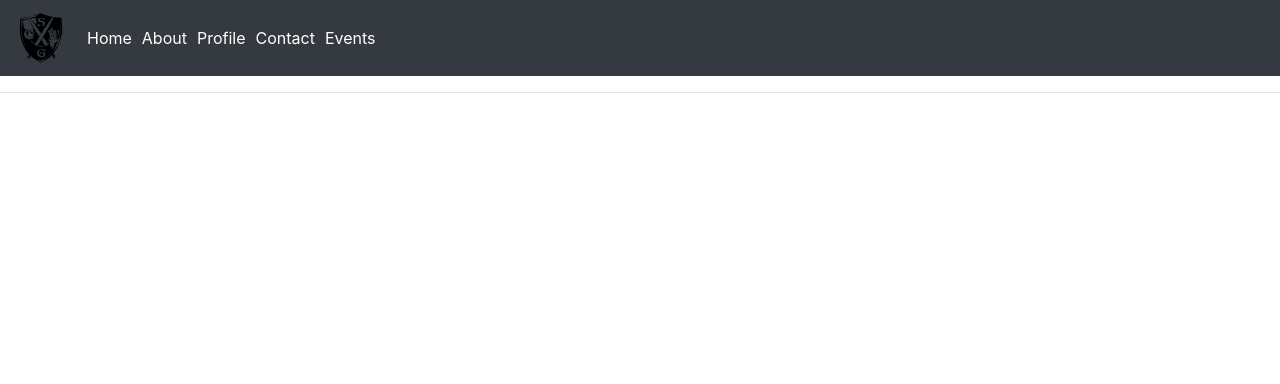
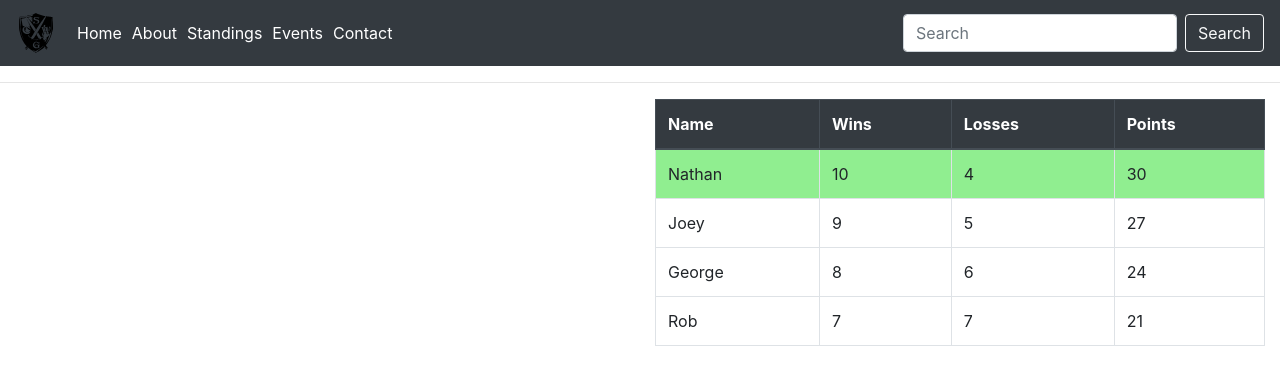
Before and after one commit to nathan-snelson/scwg, a React (Create React App) app: page / in a window 1280 px wide. Shown: the top 384 px of the page. Built offline with nearby package versions, Linux system fonts and the light colour scheme.

Commit message:
Added LeagueTable, data folder with test data and views

```diff
--- a/src/App.css
+++ b/src/App.css
@@ -46,3 +46,11 @@
 .link:hover {
   color: #ffffff;
 }
+
+.top {
+  background-color: lightgreen;
+}
+
+.default {
+  background-color: white;
+}
--- a/src/App.js
+++ b/src/App.js
@@ -10,26 +10,38 @@ import Form from 'react-bootstrap/Form';
 import FormControl from 'react-bootstrap/FormControl';
 import Button from 'react-bootstrap/Button';
 
+import Home from './views/Home';
+import Standings from './views/Standings';
+
 function App() {
   return (
     <Router>
       <div>
         <NavBar bg="dark" variant="dark">
           <NavBar.Brand>
-            <img src={scwglogo} alt="SCWG Logo" height="50" width="50" className="d-inline-block align-top"/>
+            <img src={scwglogo} alt="SCWG Logo" height="40" width="40" className="d-inline-block align-top"/>
           </NavBar.Brand>
 
           <NavBar.Collapse id="basic-navbar-nav">
             <Nav className="mr-auto">
               <Link className="link" to={'/'}>Home</Link>
               <Link className="link" to={'/about'}>About</Link>
-              <Link className="link" to={'/profile'}>Profile</Link>
+              <Link className="link" to={'/standings'}>Standings</Link>
+              <Link className="link" to={'/events'}>Events</Link>
               <Link className="link" to={'/contact'}>Contact</Link>
-              <Link className="link" to={'/events'}>Events</Link>
             </Nav>
+
+            <Form inline>
+                <FormControl type="text" placeholder="Search" className="mr-sm-2" />
+                <Button variant="outline-light">Search</Button>
+            </Form>
           </NavBar.Collapse>
         </NavBar>
         <hr />
+        <Switch>
+          <Route exact path='/' component={Home} />
+          <Route path='/standings' component={Standings} />
+        </Switch>
       </div>
     </Router>
   );
--- /dev/null
+++ b/src/components/LeagueTable.js
@@ -0,0 +1,55 @@
+import React from 'react';
+
+const LeagueTable = (props) => {
+    const {headers, rows} = props;
+
+    return (
+        <div className="input">
+            <table className="table table-bordered table-hover">
+                <TableHeader headers={headers}></TableHeader>
+                <TableBody headers={headers} rows={rows}></TableBody>
+            </table>
+        </div>
+    );
+}
+
+const titleCase = (value) => {
+    return value.charAt(0).toUpperCase() + value.substr(1,value.length-1);
+}
+
+const TableHeader = (props) => {
+    const { headers } = props;
+    return (
+        <thead className="thead-dark" key="header-1">
+            <tr key="header-0">
+                { headers && headers.map((value, index) => {
+                    return <th key={index}><div>{titleCase(value)}</div></th>
+                })}
+            </tr>
+        </thead>
+    );
+}
+
+const TableBody = (props) => {
+    const { headers, rows } = props;
+
+    function buildRow(row, headers) {
+        return (
+            <tr key={row.name} className={row.index === 1 ? "top" : "default"}>
+                { headers.map((value, index) => {
+                    return <td key={index}>{row[value]}</td>
+                })}
+            </tr>
+        )
+    };
+
+    return (
+        <tbody>
+            { rows && rows.map((value) => {
+                return buildRow(value, headers);
+            })}
+        </tbody>
+    )
+}
+
+export default LeagueTable;
--- /dev/null
+++ b/src/data/db.json
@@ -0,0 +1,36 @@
+[{
+    "name": "Nathan",
+    "wins": 10,
+    "losses": 4,
+    "points": 30
+  },
+  {
+    "name": "George",
+    "wins": 8,
+    "losses": 6,
+    "points": 24
+  },
+  {
+    "name": "Hayden",
+    "wins": 6,
+    "losses": 8,
+    "points": 18
+  },
+  {
+    "name": "Rob",
+    "wins": 7,
+    "losses": 7,
+    "points": 21
+  },
+  {
+    "name": "Joey",
+    "wins": 9,
+    "losses": 5,
+    "points": 27
+  },
+  {
+    "name": "Mark",
+    "wins": 6,
+    "losses": 8,
+    "points": 18
+  }]
--- /dev/null
+++ b/src/data/schema.json
@@ -0,0 +1,6 @@
+{
+    "name": "",
+    "wins": 0,
+    "losses": 0,
+    "points": 0
+}
--- /dev/null
+++ b/src/views/Home.js
@@ -0,0 +1,36 @@
+import React from 'react';
+import LeagueTable from '../components/LeagueTable';
+
+import db from '../data/db.json';
+import schema from '../data/schema.json';
+
+import { Row, Col, Container } from 'react-bootstrap';
+
+let sortedDb = db.sort((a,b) => {
+    if(a.points > b.points) {
+        return -1;
+    }
+    if(a.points < b.points) {
+        return 1;
+    }
+    return 0;
+});
+let placements = sortedDb.slice(0,4);
+
+const Home = () => {
+    return (
+        <Container fluid>
+            <Row>
+                <Col className="text-center" xs={4} md={6}>
+
+                </Col>
+
+                <Col xs={8} md={6}>
+                    <LeagueTable headers={Object.keys(schema)} rows={placements} />
+                </Col>
+            </Row>
+        </Container>
+    )
+}
+
+export default Home;
--- /dev/null
+++ b/src/views/Standings.js
@@ -0,0 +1,40 @@
+import React from 'react';
+import LeagueTable from '../components/LeagueTable';
+
+import db from '../data/db.json';
+import schema from '../data/schema.json';
+
+import { Row, Col, Container } from 'react-bootstrap';
+
+let sortedDb = db.sort((a,b) => {
+    if(a.points > b.points) {
+        return -1;
+    }
+    if(a.points < b.points) {
+        return 1;
+    }
+    return 0;
+});
+
+let addIndex = (data) => {
+    for(let i = 0; i < data.length; i++) {
+        data[i].index = i + 1;
+    }
+    return data;
+}
+
+let formatted = addIndex(sortedDb);
+
+const Standings = () => {
+    return (
+        <Container fluid>
+            <Row>
+                <Col className="text-center">
+                    <LeagueTable headers={Object.keys(schema)} rows={formatted} />
+                </Col>
+            </Row>
+        </Container>
+    )
+}
+
+export default Standings;
```
Also changed, not shown: public/manifest.json.
